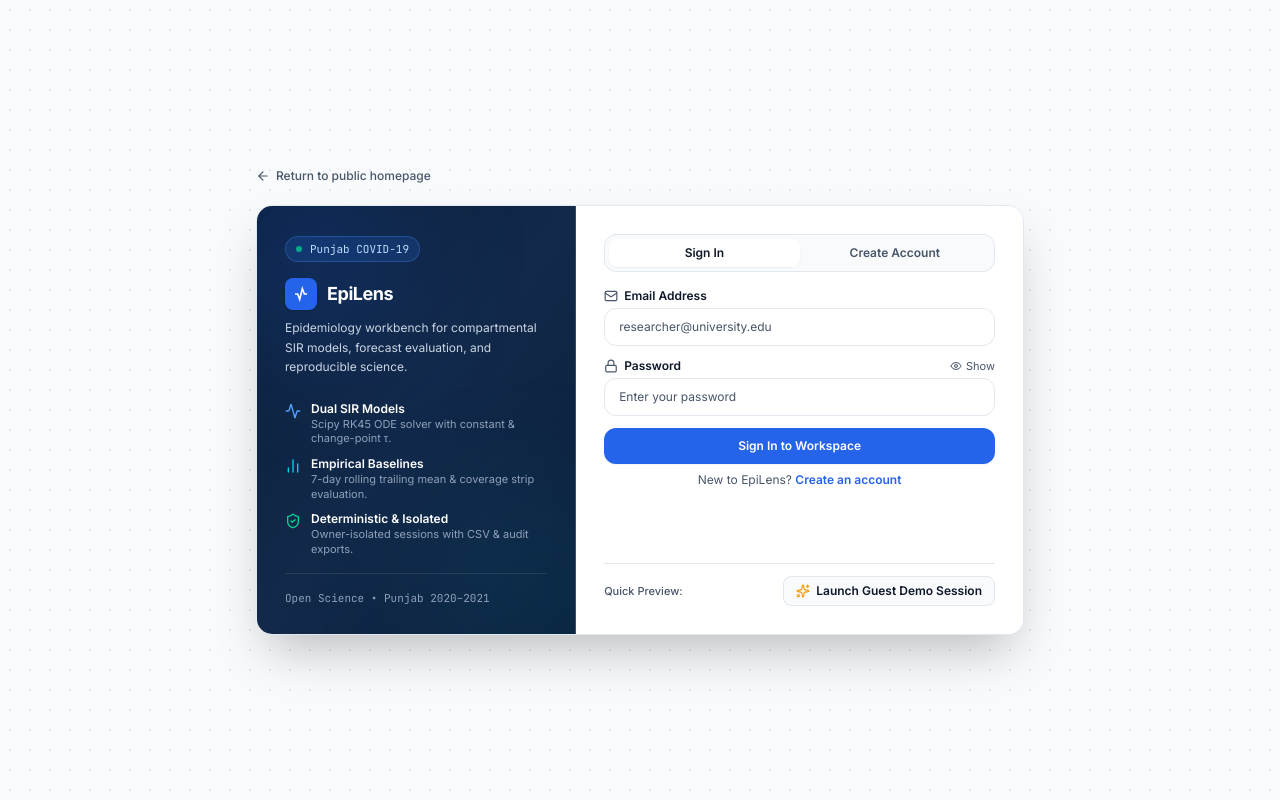
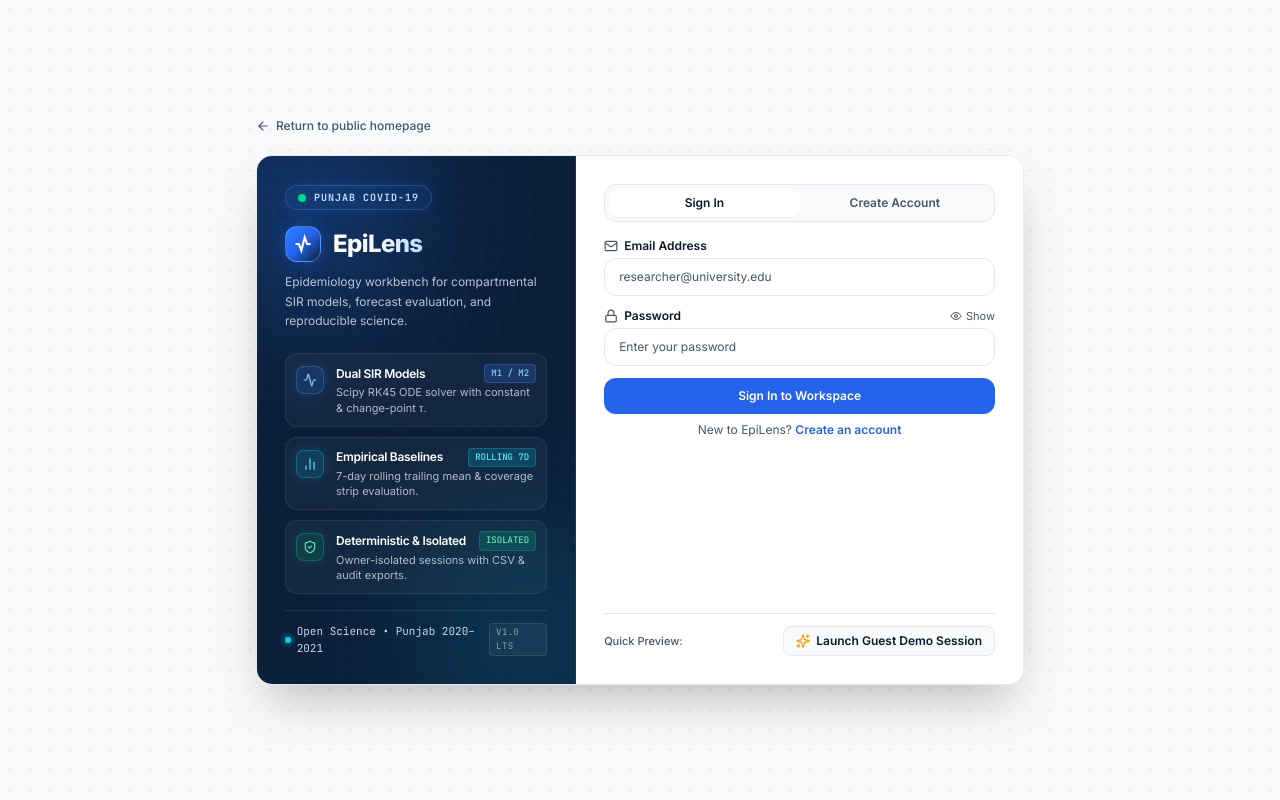
Before and after one commit to anshu762/Punjab-covid-research-website, a Next.js app in the folder apps/web/: page /login in a window 1280 px wide. Built offline with nearby package versions, Linux system fonts and the light colour scheme; no server answers.

Commit message:
feat(ui): redesign auth card brand panel with premium glassmorphic styling and add official pulse favicon

```diff
--- a/apps/web/src/app/layout.tsx
+++ b/apps/web/src/app/layout.tsx
@@ -21,6 +21,11 @@ export const metadata: Metadata = {
   title: "EpiLens — Punjab COVID-19 Research Workbench",
   description:
     "Private research workbench for Punjab COVID-19 data: SIR model fitting, forecast evaluation, scenarios, and reproducible exports.",
+  icons: {
+    icon: [{ url: "/icon.svg", type: "image/svg+xml" }],
+    shortcut: "/icon.svg",
+    apple: "/icon.svg",
+  },
 };
 
 export default function RootLayout({
--- a/apps/web/src/components/auth/AuthCard.tsx
+++ b/apps/web/src/components/auth/AuthCard.tsx
@@ -145,62 +145,99 @@ export function AuthCard({ initialMode = "signin", onClose, isModal = false }: A
   return (
     <div className="relative w-full max-w-3xl bg-surface rounded-2xl border border-border shadow-2xl overflow-hidden grid grid-cols-1 md:grid-cols-12 text-ink">
       {/* Left Column: Brand Context & Research Highlights (Landscape rectangle side) */}
-      <div className="relative bg-gradient-to-br from-[#0B1F3A] via-[#12294A] to-[#0B1F3A] text-white p-6 sm:p-7 flex flex-col justify-between overflow-hidden md:col-span-5 border-b md:border-b-0 md:border-r border-border/20">
-        {/* Ambient decorative glow */}
-        <div className="absolute -top-12 -left-12 w-48 h-48 bg-blue-600/20 rounded-full blur-3xl pointer-events-none" />
-        <div className="absolute -bottom-12 -right-12 w-48 h-48 bg-cyan-500/10 rounded-full blur-3xl pointer-events-none" />
+      <div className="relative bg-[#0B1F3A] bg-[radial-gradient(ellipse_at_top,_var(--tw-gradient-stops))] from-[#132A4A] via-[#0B1F3A] to-[#071324] text-white p-6 sm:p-7 flex flex-col justify-between overflow-hidden md:col-span-5 border-b md:border-b-0 md:border-r border-white/10">
+        {/* Ambient high-tech background effects */}
+        <div className="absolute inset-0 bg-[linear-gradient(to_right,#ffffff08_1px,transparent_1px),linear-gradient(to_bottom,#ffffff08_1px,transparent_1px)] bg-[size:16px_16px] pointer-events-none opacity-60" />
+        <div className="absolute -top-16 -left-16 w-56 h-56 bg-blue-500/25 rounded-full blur-3xl pointer-events-none" />
+        <div className="absolute -bottom-16 -right-16 w-56 h-56 bg-cyan-500/15 rounded-full blur-3xl pointer-events-none" />
 
         <div className="relative z-10 space-y-4">
-          {/* Status badge */}
-          <div className="inline-flex items-center gap-2 px-2.5 py-1 rounded-full bg-blue-500/15 border border-blue-400/25 text-[11px] font-mono text-blue-200">
-            <span className="w-1.5 h-1.5 rounded-full bg-emerald-400 animate-pulse" />
-            <span>Punjab COVID-19</span>
+          {/* Micro status badge */}
+          <div className="inline-flex items-center gap-2 px-3 py-1 rounded-full bg-blue-500/10 border border-blue-400/25 backdrop-blur-md shadow-[0_0_15px_rgba(37,99,235,0.2)]">
+            <span className="relative flex h-2 w-2">
+              <span className="animate-ping absolute inline-flex h-full w-full rounded-full bg-emerald-400 opacity-75"></span>
+              <span className="relative inline-flex rounded-full h-2 w-2 bg-emerald-400"></span>
+            </span>
+            <span className="text-[10px] uppercase font-mono font-bold tracking-widest text-blue-200">
+              Punjab COVID-19
+            </span>
           </div>
 
           <div>
-            <div className="flex items-center gap-2.5">
-              <div className="w-8 h-8 rounded-lg bg-blue-600 flex items-center justify-center text-white shadow-sm shrink-0">
-                <svg viewBox="0 0 24 24" fill="none" stroke="currentColor" strokeWidth="2.5" className="w-4 h-4">
+            <div className="flex items-center gap-3">
+              <div className="w-9 h-9 rounded-xl bg-gradient-to-br from-blue-500 via-blue-600 to-navy-900 border border-blue-300/40 flex items-center justify-center text-white shadow-[0_0_20px_rgba(37,99,235,0.4)] shrink-0">
+                <svg viewBox="0 0 24 24" fill="none" stroke="currentColor" strokeWidth="2.5" className="w-5 h-5">
                   <path d="M3 12h4l3 8 4-16 3 8h4" />
                 </svg>
               </div>
-              <h2 className="text-lg font-bold tracking-tight text-white">EpiLens</h2>
+              <h2 className="text-2xl font-extrabold tracking-tight text-transparent bg-clip-text bg-gradient-to-r from-white via-slate-100 to-blue-200">
+                EpiLens
+              </h2>
             </div>
-            <p className="mt-2 text-xs text-slate-300 leading-relaxed">
+            <p className="mt-2.5 text-xs text-slate-300/90 leading-relaxed font-normal">
               Epidemiology workbench for compartmental SIR models, forecast evaluation, and reproducible science.
             </p>
           </div>
 
-          {/* Research feature highlights */}
-          <div className="pt-2 space-y-2.5 hidden sm:block">
-            <div className="flex items-start gap-2.5 text-xs text-slate-200">
-              <Activity className="w-4 h-4 text-blue-400 shrink-0 mt-0.5" />
-              <div>
-                <span className="font-semibold text-white">Dual SIR Models</span>
-                <p className="text-[11px] text-slate-400">Scipy RK45 ODE solver with constant & change-point &tau;.</p>
+          {/* Research feature cards */}
+          <div className="pt-1.5 space-y-2.5 hidden sm:block">
+            {/* Feature 1 */}
+            <div className="group p-2.5 rounded-xl bg-white/[0.04] hover:bg-white/[0.07] border border-white/[0.08] hover:border-blue-400/30 transition-all duration-200 backdrop-blur-xs flex items-start gap-3">
+              <div className="w-7 h-7 rounded-lg bg-blue-500/15 border border-blue-400/30 flex items-center justify-center text-blue-300 shrink-0 shadow-[0_0_12px_rgba(59,130,246,0.2)] mt-0.5">
+                <Activity className="w-3.5 h-3.5" />
+              </div>
+              <div className="min-w-0 flex-1">
+                <div className="flex items-center justify-between">
+                  <span className="text-xs font-semibold text-white tracking-tight">Dual SIR Models</span>
+                  <span className="text-[9px] font-mono font-medium px-1.5 py-0.5 rounded bg-blue-500/20 text-blue-300 border border-blue-400/25">M1 / M2</span>
+                </div>
+                <p className="text-[11px] text-slate-300/85 leading-snug mt-0.5">
+                  Scipy RK45 ODE solver with constant &amp; change-point &tau;.
+                </p>
               </div>
             </div>
-            <div className="flex items-start gap-2.5 text-xs text-slate-200">
-              <BarChart2 className="w-4 h-4 text-cyan-400 shrink-0 mt-0.5" />
-              <div>
-                <span className="font-semibold text-white">Empirical Baselines</span>
-                <p className="text-[11px] text-slate-400">7-day rolling trailing mean & coverage strip evaluation.</p>
+
+            {/* Feature 2 */}
+            <div className="group p-2.5 rounded-xl bg-white/[0.04] hover:bg-white/[0.07] border border-white/[0.08] hover:border-cyan-400/30 transition-all duration-200 backdrop-blur-xs flex items-start gap-3">
+              <div className="w-7 h-7 rounded-lg bg-cyan-500/15 border border-cyan-400/30 flex items-center justify-center text-cyan-300 shrink-0 shadow-[0_0_12px_rgba(6,182,212,0.2)] mt-0.5">
+                <BarChart2 className="w-3.5 h-3.5" />
+              </div>
+              <div className="min-w-0 flex-1">
+                <div className="flex items-center justify-between">
+                  <span className="text-xs font-semibold text-white tracking-tight">Empirical Baselines</span>
+                  <span className="text-[9px] font-mono font-medium px-1.5 py-0.5 rounded bg-cyan-500/20 text-cyan-300 border border-cyan-400/25">ROLLING 7D</span>
+                </div>
+                <p className="text-[11px] text-slate-300/85 leading-snug mt-0.5">
+                  7-day rolling trailing mean &amp; coverage strip evaluation.
+                </p>
               </div>
             </div>
-            <div className="flex items-start gap-2.5 text-xs text-slate-200">
-              <ShieldCheck className="w-4 h-4 text-emerald-400 shrink-0 mt-0.5" />
-              <div>
-                <span className="font-semibold text-white">Deterministic & Isolated</span>
-                <p className="text-[11px] text-slate-400">Owner-isolated sessions with CSV & audit exports.</p>
+
+            {/* Feature 3 */}
+            <div className="group p-2.5 rounded-xl bg-white/[0.04] hover:bg-white/[0.07] border border-white/[0.08] hover:border-emerald-400/30 transition-all duration-200 backdrop-blur-xs flex items-start gap-3">
+              <div className="w-7 h-7 rounded-lg bg-emerald-500/15 border border-emerald-400/30 flex items-center justify-center text-emerald-300 shrink-0 shadow-[0_0_12px_rgba(16,185,129,0.2)] mt-0.5">
+                <ShieldCheck className="w-3.5 h-3.5" />
+              </div>
+              <div className="min-w-0 flex-1">
+                <div className="flex items-center justify-between">
+                  <span className="text-xs font-semibold text-white tracking-tight">Deterministic &amp; Isolated</span>
+                  <span className="text-[9px] font-mono font-medium px-1.5 py-0.5 rounded bg-emerald-500/20 text-emerald-300 border border-emerald-400/25">ISOLATED</span>
+                </div>
+                <p className="text-[11px] text-slate-300/85 leading-snug mt-0.5">
+                  Owner-isolated sessions with CSV &amp; audit exports.
+                </p>
               </div>
             </div>
           </div>
         </div>
 
-        <div className="relative z-10 pt-4 mt-4 border-t border-white/10 hidden md:block">
-          <p className="text-[11px] text-slate-400 font-mono">
-            Open Science &bull; Punjab 2020&ndash;2021
-          </p>
+        {/* Footer tag of left panel */}
+        <div className="relative z-10 pt-3 mt-4 border-t border-white/10 hidden md:flex items-center justify-between">
+          <div className="flex items-center gap-1.5 text-[11px] font-mono text-slate-300">
+            <span className="w-1.5 h-1.5 rounded-full bg-cyan-400 shadow-[0_0_6px_#22d3ee]"></span>
+            <span>Open Science &bull; Punjab 2020&ndash;2021</span>
+          </div>
+          <span className="text-[9px] font-mono text-slate-400 uppercase tracking-wider px-1.5 py-0.5 rounded bg-white/5 border border-white/10">v1.0 LTS</span>
         </div>
       </div>
 
```
Also changed, not shown: apps/web/public/icon.svg (added), apps/web/src/app/icon.svg (added).
